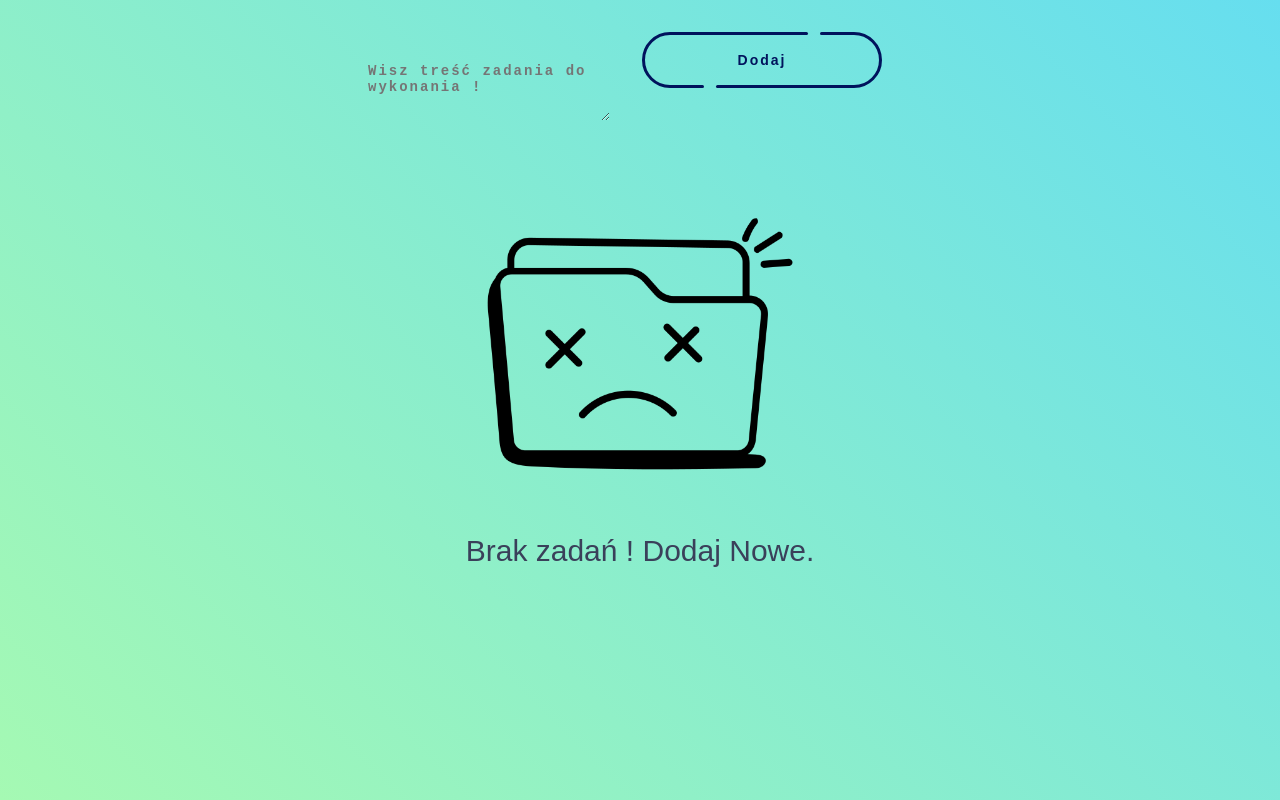
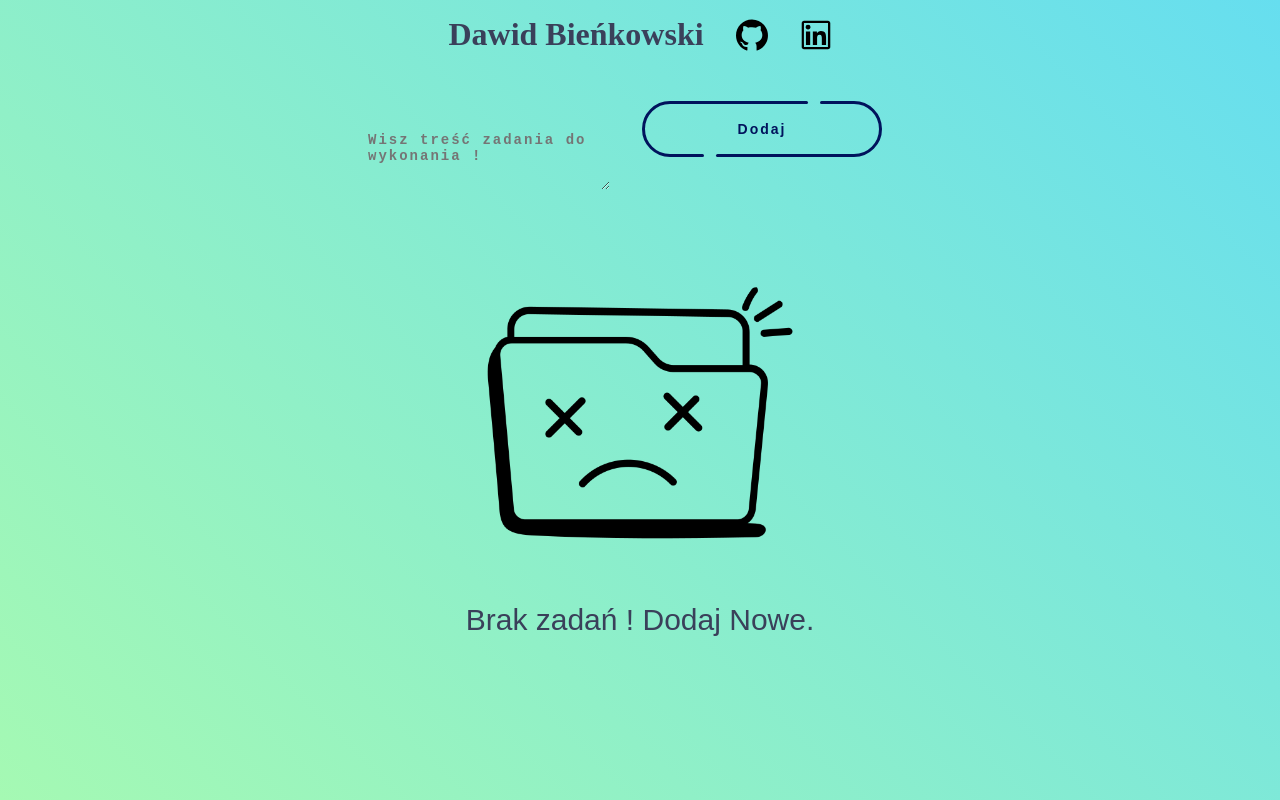
Before and after one commit to marksoft92/to-do-simply-ts-app, a React (Create React App) app: page / in a window 1280 px wide. Built offline with nearby package versions, Linux system fonts and the light colour scheme; the HTML template or start-up script is replaced by a standard one.

Commit message:
added header components with my profiles

```diff
--- /dev/null
+++ b/src/assets/styles/components/common/header.module.scss
@@ -0,0 +1,10 @@
+.header {
+    a {
+        color: black;
+        font-size: 2rem;
+        margin: 0 1rem;
+    }
+    h1 {
+        margin: 1rem;
+    }
+}
--- /dev/null
+++ b/src/components/Common/header.tsx
@@ -0,0 +1,30 @@
+import React, { FC, memo } from 'react';
+import { GithubOutlined, LinkedinOutlined } from '@ant-design/icons';
+import styles from "../../assets/styles/components/common/header.module.scss";
+const githubUrl = "https://www.github.com/marksoft92";
+const linkedinUrl = "https://www.linkedin.com/in/dawid-bie%C5%84kowski/";
+
+
+const Header: FC = () => {
+    return (
+        <header className={`${styles["header"]} flex align-items-center justify-content-center`}>
+            <h1>Dawid Bieńkowski</h1>
+            <a
+                href={githubUrl}
+                target="_blank"
+                rel="noopener noreferrer"
+            >
+                <GithubOutlined />
+            </a>
+            <a
+                href={linkedinUrl}
+                target="_blank"
+                rel="noopener noreferrer"
+            >
+                <LinkedinOutlined />
+            </a>
+        </header>
+    );
+};
+
+export default memo(Header);
--- a/src/routes.tsx
+++ b/src/routes.tsx
@@ -1,12 +1,16 @@
 import React from "react";
 import { RouteProps } from "react-router-dom";
 import TasksList from "./containers/Tasks";
+import Header from "./components/Common/header";
 
 const routes: RouteProps[] = [
   {
     path: "/",
     element: (
-      <TasksList />
+      <>
+        <Header />
+        <TasksList />
+      </>
     ),
   },
 ];
```
